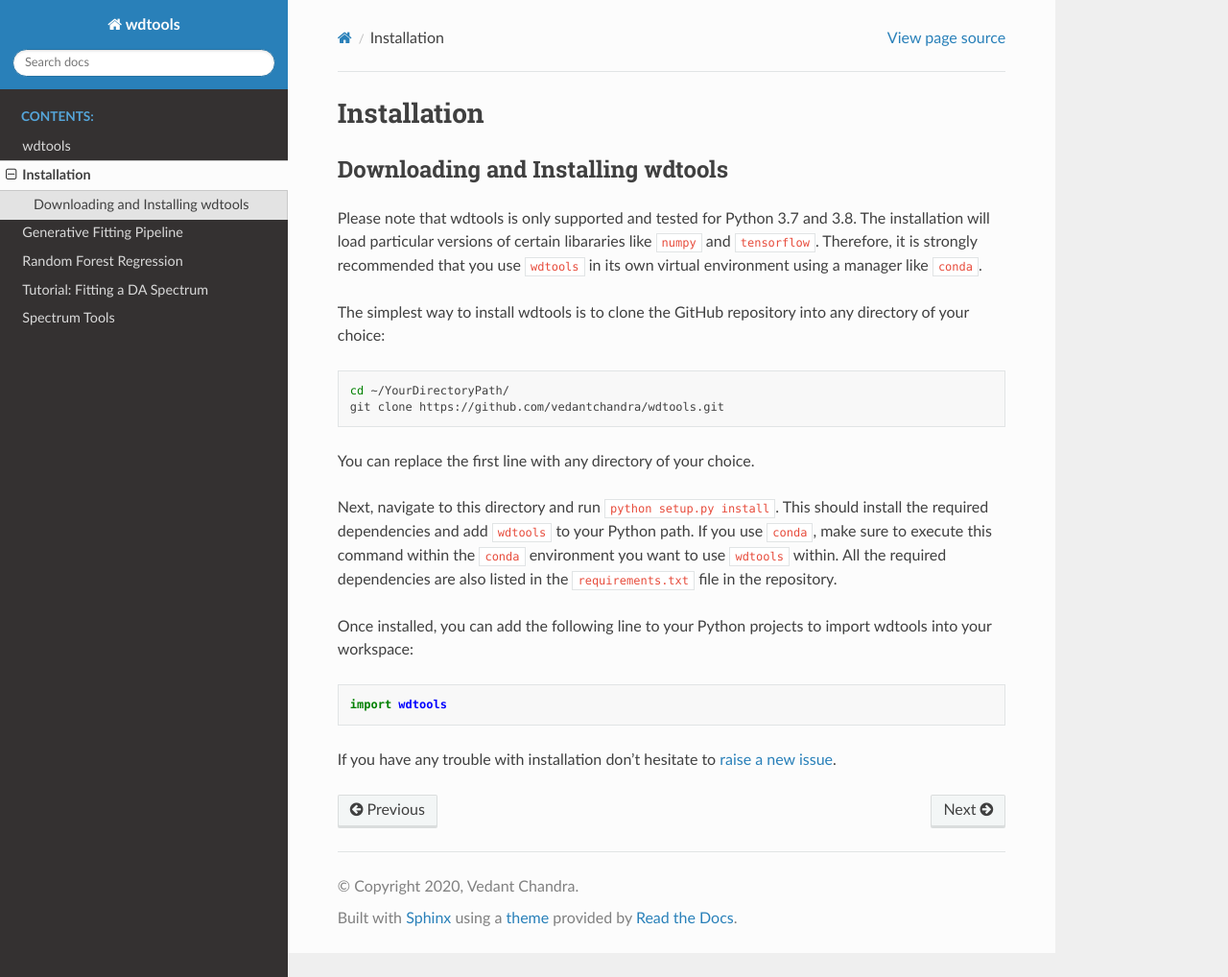
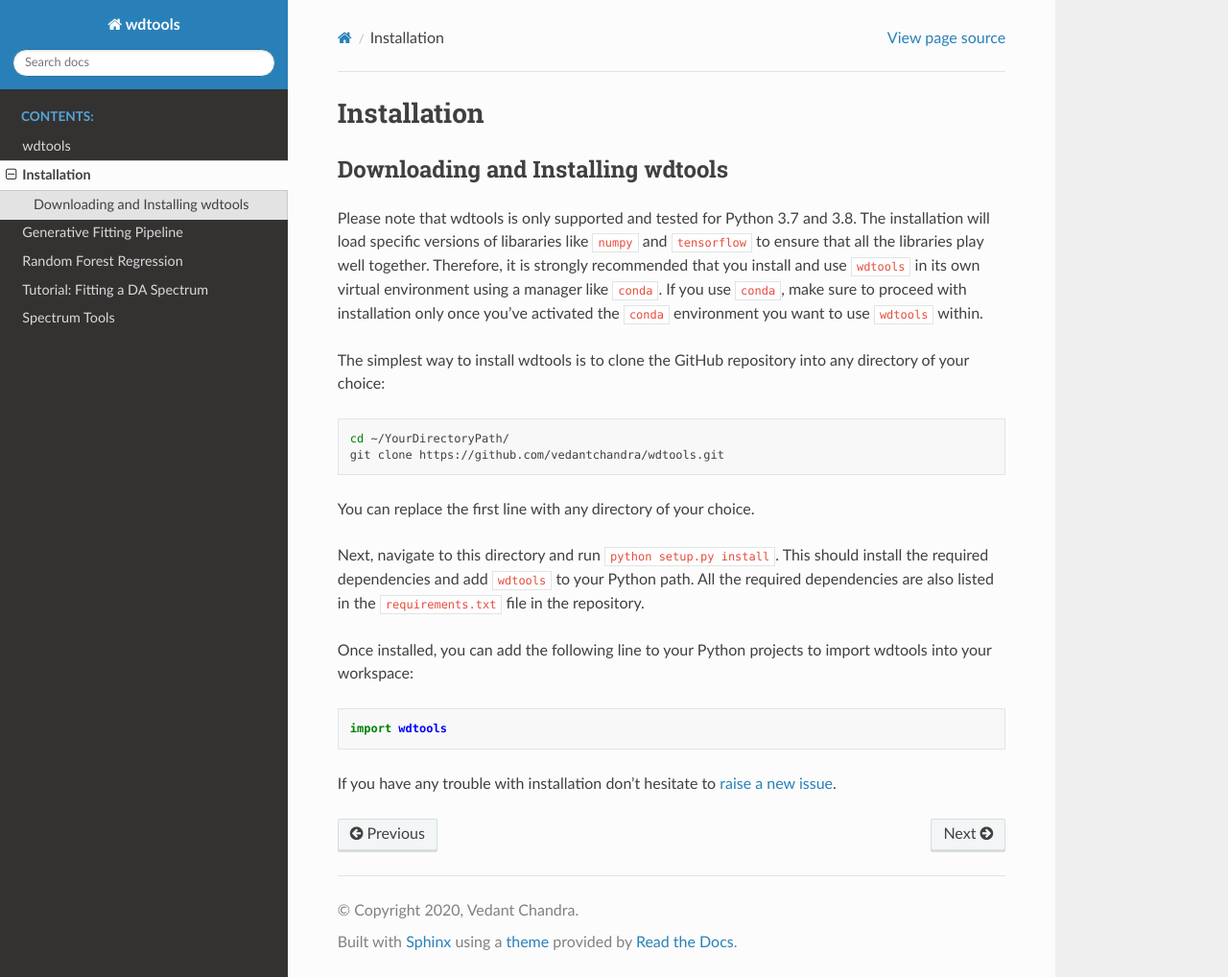
Before and after one commit to vedantchandra/wdtools, a Sphinx documentation site: the page built from docs/install.rst, in a window 1280 px wide and 1018 px high. Shown: the whole window at 96% size. Built offline with Sphinx 7.4.7 and the Read the Docs theme 2.0.0, drawn with Linux system fonts in a browser that asks for light colours.

Commit message:
Update install.rst

```diff
--- a/docs/install.rst
+++ b/docs/install.rst
@@ -4,7 +4,7 @@
 Downloading and Installing wdtools
 ++++++++++++++++++++++++++++++++++++
 
-Please note that wdtools is only supported and tested for Python 3.7 and 3.8. The installation will load particular versions of certain libararies like ``numpy`` and ``tensorflow``. Therefore, it is strongly recommended that you use ``wdtools`` in its own virtual environment using a manager like ``conda``.
+Please note that wdtools is only supported and tested for Python 3.7 and 3.8. The installation will load specific versions of libararies like ``numpy`` and ``tensorflow`` to ensure that all the libraries play well together. Therefore, it is strongly recommended that you install and use ``wdtools`` in its own virtual environment using a manager like ``conda``. If you use ``conda``, make sure to proceed with installation only once you've activated the ``conda`` environment you want to use ``wdtools`` within.
 
 The simplest way to install wdtools is to clone the GitHub repository into any directory of your choice:
 
@@ -15,7 +15,7 @@
 
 You can replace the first line with any directory of your choice.
 
-Next, navigate to this directory and run ``python setup.py install``. This should install the required dependencies and add ``wdtools`` to your Python path. If you use ``conda``, make sure to execute this command within the ``conda`` environment you want to use ``wdtools`` within. All the required dependencies are also listed in the ``requirements.txt`` file in the repository.
+Next, navigate to this directory and run ``python setup.py install``. This should install the required dependencies and add ``wdtools`` to your Python path.  All the required dependencies are also listed in the ``requirements.txt`` file in the repository.
 
 Once installed, you can add the following line to your Python projects to import wdtools into your workspace:
 
```
